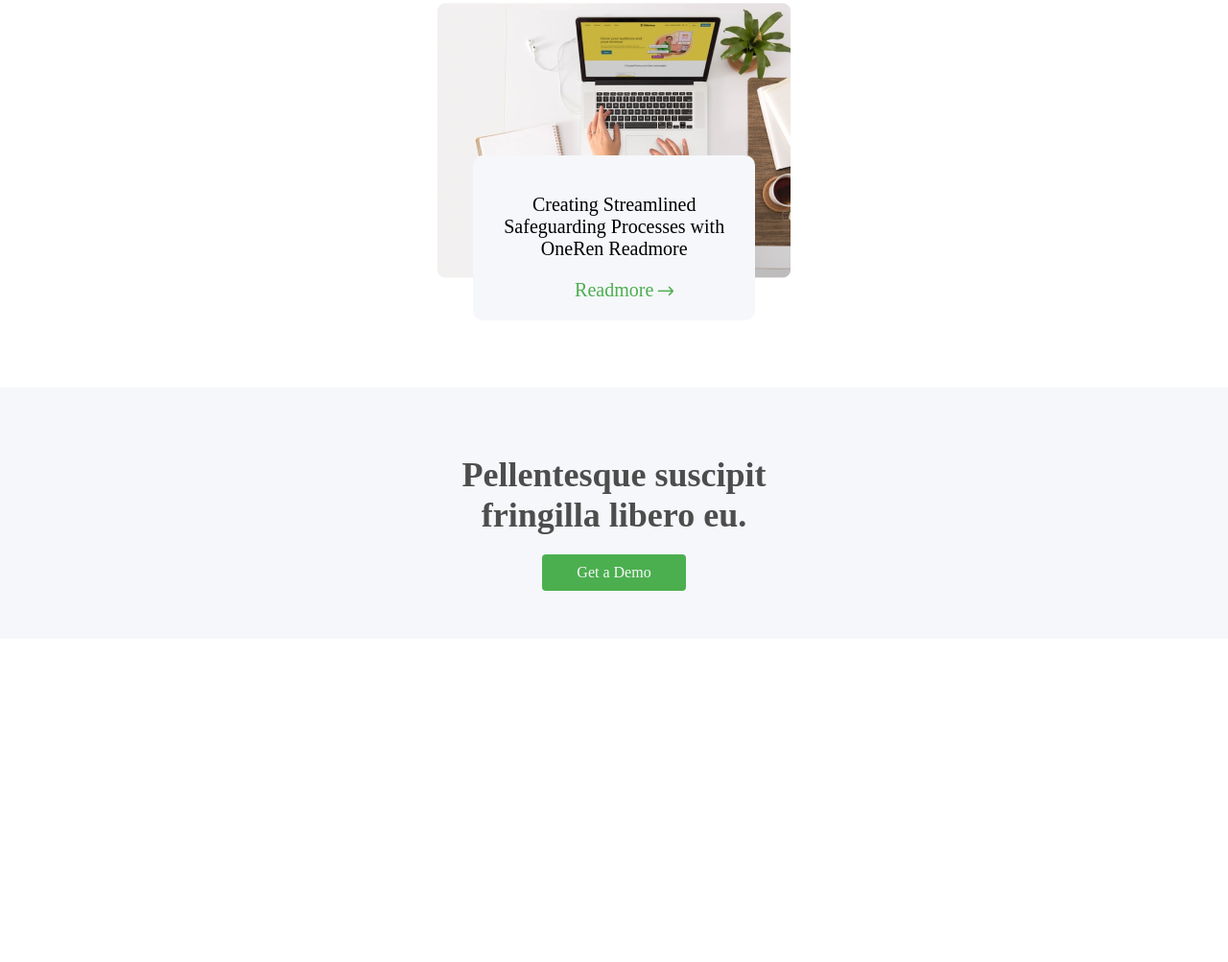
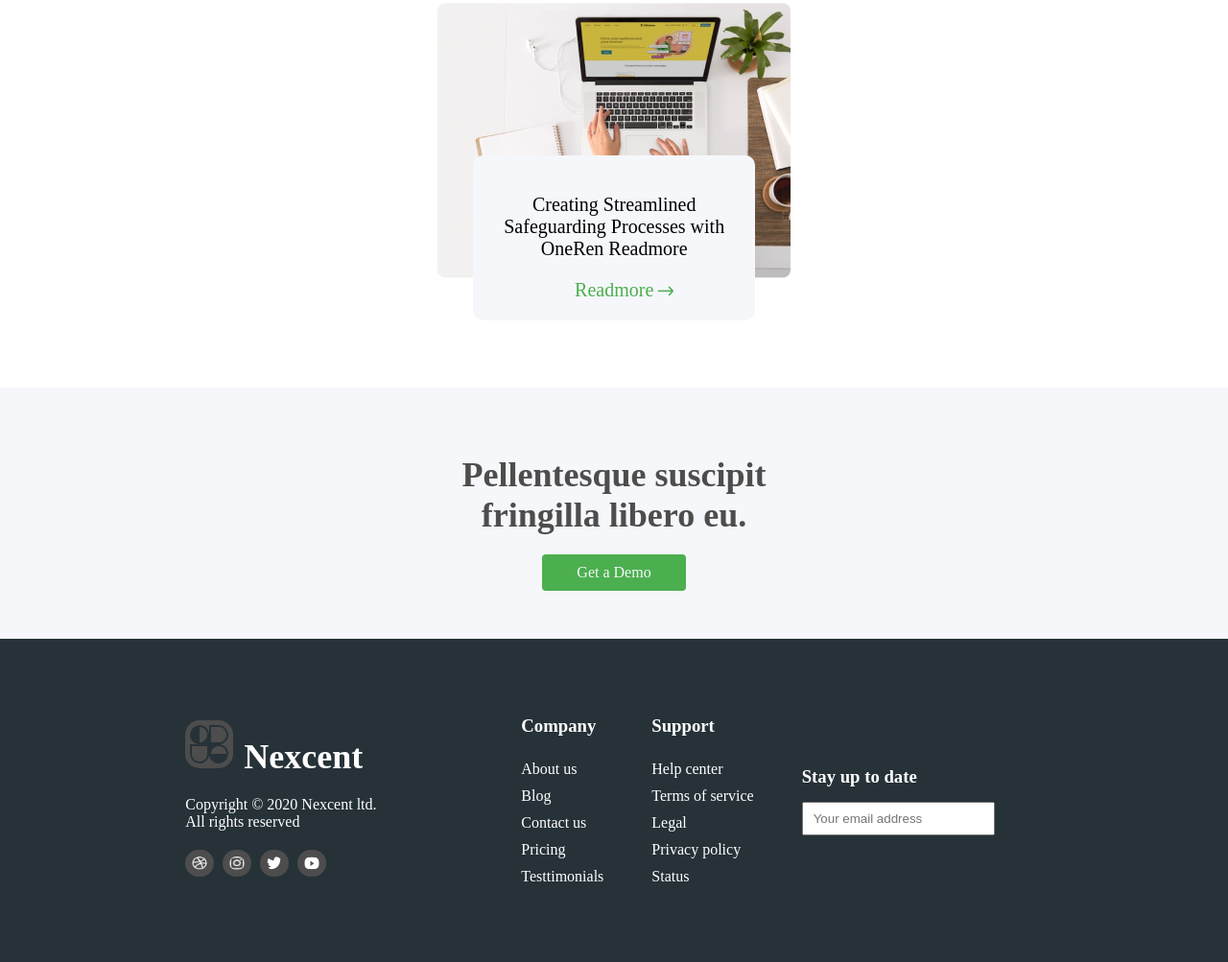
Before and after one commit to Mahmoud-abu-zaid/Nexcent, a plain HTML site: page index.html in a window 1280 px wide. Shown: the part 3626-4629 px from the top of the page at 96% size. Before the commit the page ends 4322 px from the top, so only its background shows below. Drawn offline with Linux system fonts and the light colour scheme.

Commit message:
Add :Finish the footer section

```diff
--- a/assets/styles/main.css
+++ b/assets/styles/main.css
@@ -195,15 +195,56 @@ header .container nav ul li:not(:last-child) {
   right: 50px;
   border-radius: 10px;
   font-size: 20px;
-
 }
-.icon-arrow-right{
-display: inline-block;
-position: absolute;
+.icon-arrow-right {
+  display: inline-block;
+  position: absolute;
 }
-.Readmore{
+.Readmore {
   display: inline-block;
 }
-.get-a-demo{
+.get-a-demo {
   margin: auto;
 }
+footer .container {
+  padding: 30px;
+  color: var(--white);
+  background-color: var(--bg);
+  width: 100%;
+}
+footer .container .nexcent {
+  width: 300px;
+}
+footer .container .nexcent .logo {
+  background-color: var(--title-color);
+  padding: 5px;
+  border-radius: 15px;
+  margin-right: 7px;
+}
+footer .container .nexcent .name-wepsite {
+  color: var(--white);
+  font-size: var(--h2-size);
+}
+
+footer .container .media {
+  padding: 7px;
+  margin-right: 5px;
+  border-radius: 20px;
+  width: 30px;
+  height: 28px;
+  background-color: var(--title-color);
+}
+footer .container h3{
+  padding-bottom: 15px;
+}
+footer .container ul li {
+  padding-top: 10px;
+}
+footer .container ul li a{
+  color: var(--white);
+}
+footer .container input[type="email"]{
+  height: 35px;
+  padding: 10px;
+  outline: none;
+}
--- a/index.html
+++ b/index.html
@@ -255,11 +255,63 @@
           </div>
         </div>
       </section>
-      <section class="section-margin padding" style="background-color: #f5f7fa;">
-        <h2 class="h2 text-center padding-text ">Pellentesque suscipit <br>fringilla libero eu.</h2>
+      <section class="padding" style="background-color: #f5f7fa">
+        <h2 class="h2 text-center padding-text">Pellentesque suscipit <br />fringilla libero eu.</h2>
         <a href="#" class="section-btn text-center get-a-demo">Get a Demo</a>
       </section>
     </main>
-    <footer></footer>
+    <footer>
+      <section class="">
+        <div class="container d-flex">
+          <div>
+            <div class="nexcent">
+              <img class="logo" src="./assets/icons/logo-10.webp" alt="" />
+              <a class="name-wepsite" href="index.html"><b>Nexcent</b></a>
+            </div>
+            <p class="padding-text">Copyright © 2020 Nexcent ltd. <br>
+              All rights reserved</p>
+              <div>
+                <a href="#">
+                <img  class="padding-text media" src="./assets/icons/dribble.webp" alt="dribble">
+              </a>
+              <a href="#">
+                <img class="padding-text media" src="./assets/icons/instagram.webp" alt="instagram">
+              </a>
+              <a href="#">
+                <img class="padding-text media" src="./assets/icons/twitter.webp" alt="twitter">
+
+              </a>
+              <a href="#">
+                <img class="padding-text media" src="./assets/icons/youtube.webp" alt="youtube">
+              </a>
+              </div>
+          </div>
+          <div class="padding">
+            <h3><b>Company</b></h3>
+            <ul>
+              <li><a href="#">About us</a></li>
+              <li><a href="#">Blog</a></li>
+              <li><a href="#">Contact us</a></li>
+              <li><a href="#">Pricing</a></li>
+              <li><a href="#">Testtimonials</a></li>
+            </ul>
+          </div>
+          <div>
+            <h3><b>Support</b></h3>
+            <ul>
+              <li><a href="#">Help center</a></li>
+              <li><a href="#">Terms of service</a></li>
+              <li><a href="#">Legal</a></li>
+              <li><a href="#">Privacy policy</a></li>
+              <li><a href="#">Status</a></li>
+            </ul>
+          </div>
+          <div class="padding">
+            <h3><b>Stay up to date</b></h3>
+            <input type="email" name="" id="" placeholder="Your email address">
+          </div>
+        </div>
+      </section>
+    </footer>
   </body>
 </html>
```
